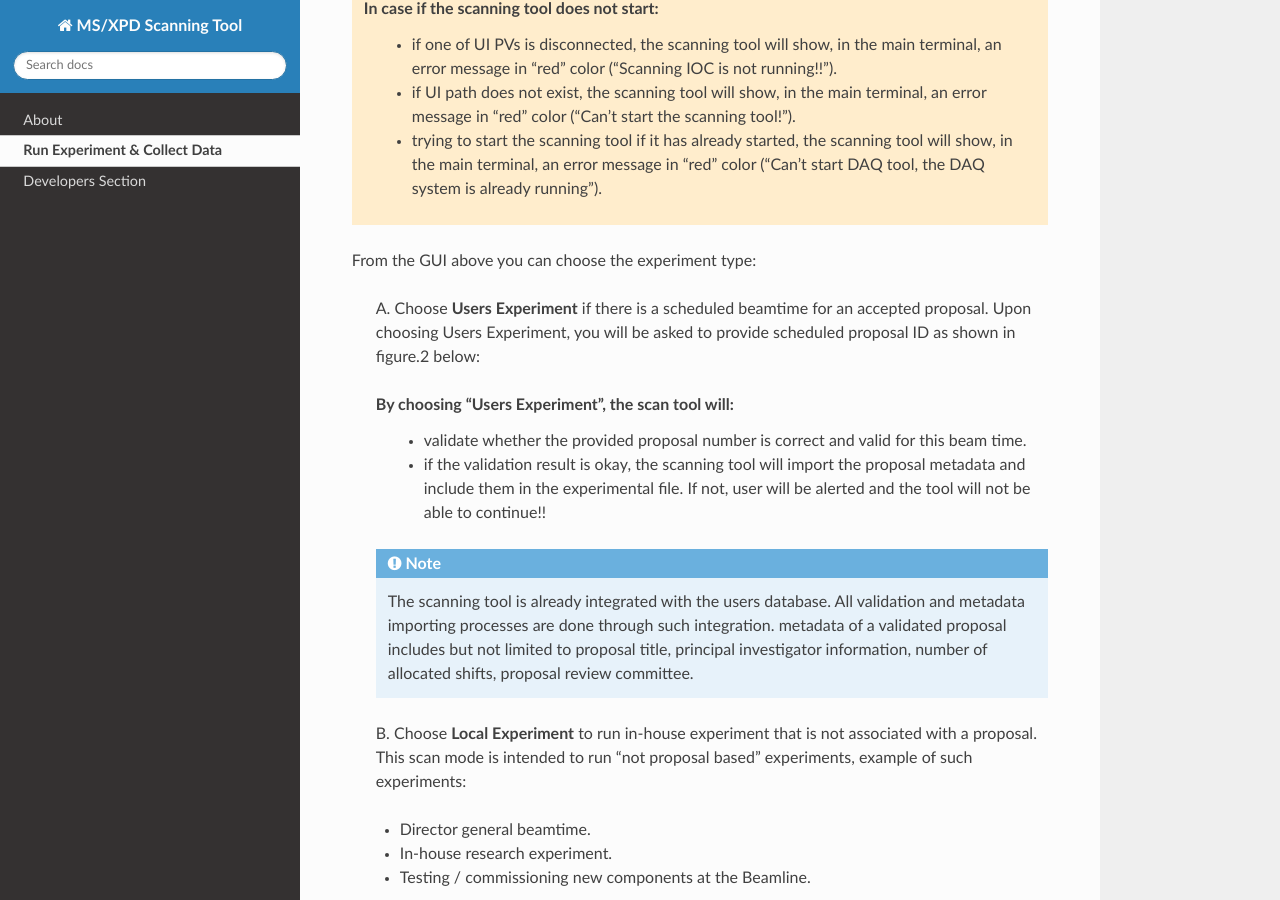
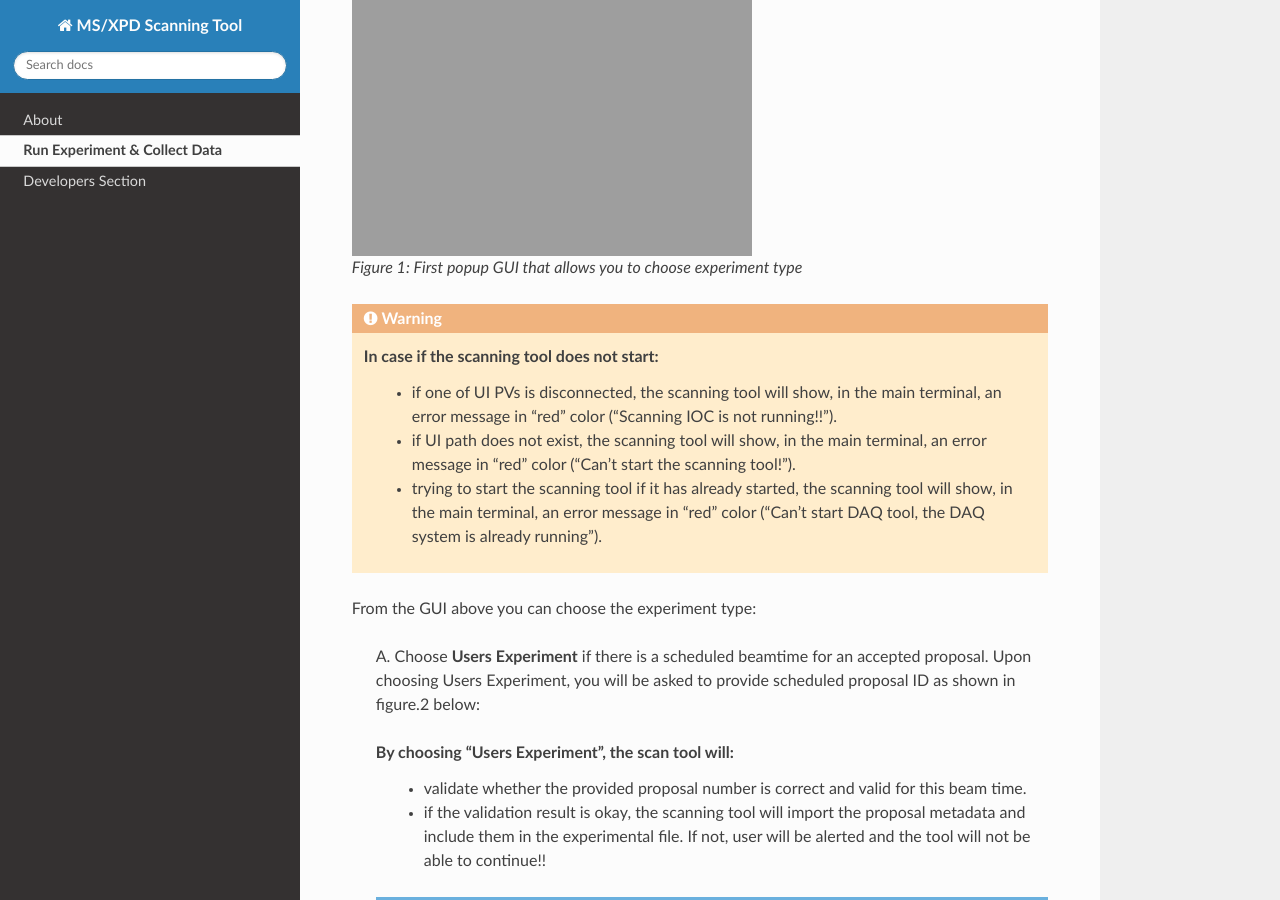
Before and after one commit to SESAME-Synchrotron/MS-XPD-ScanTool, a Sphinx documentation site: the page built from docs/source/runScan.rst, in a window 1280 px wide and 900 px high, scrolled down 622 px. Built offline with Sphinx 7.4.7 and the Read the Docs theme 2.0.0, drawn with Linux system fonts in a browser that asks for light colours; some of the changed lines change nothing that is shown.

Commit message:
update docs

```diff
--- a/docs/source/runScan.rst
+++ b/docs/source/runScan.rst
@@ -18,12 +18,12 @@ The scanning tool directory is located in the home directory of the **control us
 
 The main function will validate and execute some procedures and functions, if all is fine GUI will appear:
 
-.. .. figure:: /images/start.png
-.. 	:align: center
-.. 	:alt: first popup GUI
-.. 	:scale: 70%
+.. figure:: /images/start.png
+	:align: center
+	:alt: first popup GUI
+	:scale: 70%
 
-..    *Figure 1: First popup GUI that allows you to choose experiment type*
+   *Figure 1: First popup GUI that allows you to choose experiment type*
 
 .. warning::
 
```
